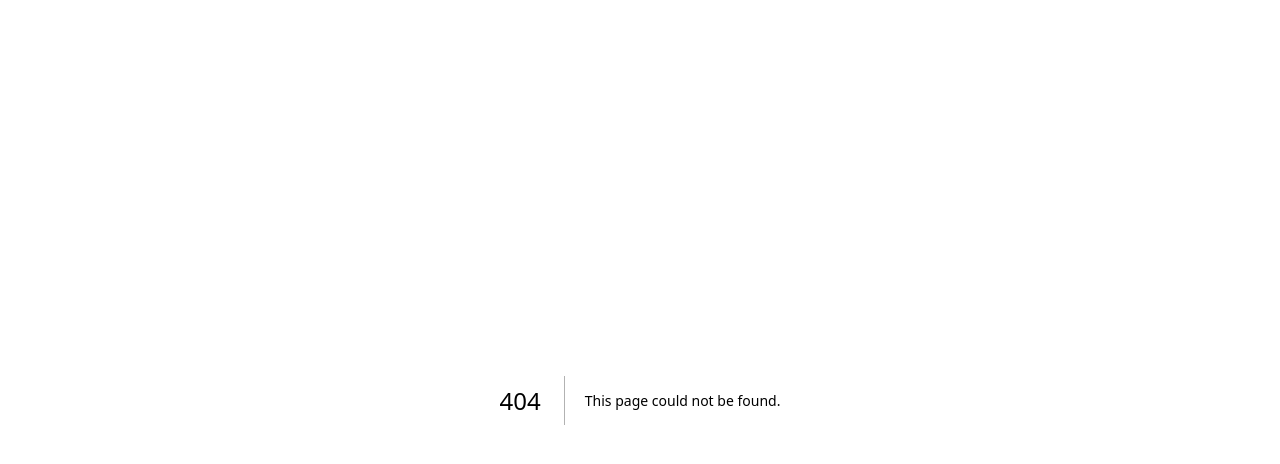
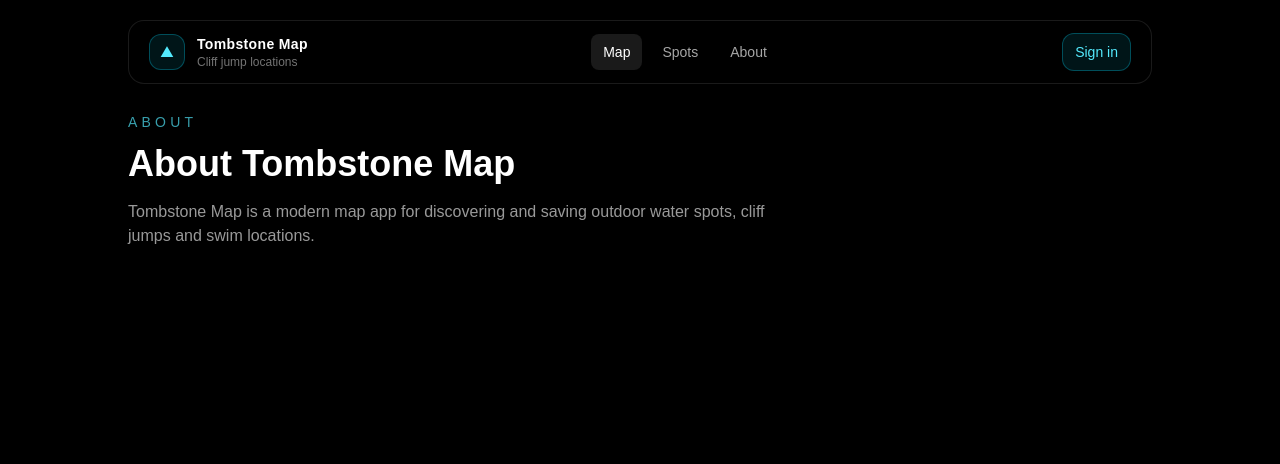
Before and after one commit to dyls-03/tombstonemap-v2, a Next.js app: page /about in a window 1280 px wide. Before the commit this address had no page. Shown: the top 464 px of the page. Built offline with nearby package versions, Linux system fonts and the light colour scheme.

Commit message:
Map and page setup

```diff
--- /dev/null
+++ b/app/about/page.tsx
@@ -0,0 +1,20 @@
+import FloatingNavbar from "@/components/layout/FloatingNavBar";
+
+export default function AboutPage() {
+  return (
+    <main className="min-h-screen bg-black px-6 pt-28 text-white">
+      <FloatingNavbar />
+
+      <section className="mx-auto max-w-5xl">
+        <p className="text-sm uppercase tracking-[0.3em] text-cyan-300/70">
+          About
+        </p>
+        <h1 className="mt-3 text-4xl font-bold">About Tombstone Map</h1>
+        <p className="mt-4 max-w-2xl text-white/60">
+          Tombstone Map is a modern map app for discovering and saving outdoor
+          water spots, cliff jumps and swim locations.
+        </p>
+      </section>
+    </main>
+  );
+}
--- a/app/layout.tsx
+++ b/app/layout.tsx
@@ -13,8 +13,8 @@ const geistMono = Geist_Mono({
 });
 
 export const metadata: Metadata = {
-  title: "Create Next App",
-  description: "Generated by create next app",
+  title: "Cliff Jump Map",
+  description: "Cliff jumping spot location map",
 };
 
 export default function RootLayout({
--- a/app/page.tsx
+++ b/app/page.tsx
@@ -1,65 +1,12 @@
-import Image from "next/image";
+
+import FloatingNavbar from "@/components/layout/FloatingNavBar";
+import MapClient from "@/components/map/MapClient";
 
 export default function Home() {
   return (
-    <div className="flex flex-col flex-1 items-center justify-center bg-zinc-50 font-sans dark:bg-black">
-      <main className="flex flex-1 w-full max-w-3xl flex-col items-center justify-between py-32 px-16 bg-white dark:bg-black sm:items-start">
-        <Image
-          className="dark:invert"
-          src="/next.svg"
-          alt="Next.js logo"
-          width={100}
-          height={20}
-          priority
-        />
-        <div className="flex flex-col items-center gap-6 text-center sm:items-start sm:text-left">
-          <h1 className="max-w-xs text-3xl font-semibold leading-10 tracking-tight text-black dark:text-zinc-50">
-            To get started, edit the page.tsx file.
-          </h1>
-          <p className="max-w-md text-lg leading-8 text-zinc-600 dark:text-zinc-400">
-            Looking for a starting point or more instructions? Head over to{" "}
-            <a
-              href="https://vercel.com/templates?framework=next.js&utm_source=create-next-app&utm_medium=appdir-template-tw&utm_campaign=create-next-app"
-              className="font-medium text-zinc-950 dark:text-zinc-50"
-            >
-              Templates
-            </a>{" "}
-            or the{" "}
-            <a
-              href="https://nextjs.org/learn?utm_source=create-next-app&utm_medium=appdir-template-tw&utm_campaign=create-next-app"
-              className="font-medium text-zinc-950 dark:text-zinc-50"
-            >
-              Learning
-            </a>{" "}
-            center.
-          </p>
-        </div>
-        <div className="flex flex-col gap-4 text-base font-medium sm:flex-row">
-          <a
-            className="flex h-12 w-full items-center justify-center gap-2 rounded-full bg-foreground px-5 text-background transition-colors hover:bg-[#383838] dark:hover:bg-[#ccc] md:w-[158px]"
-            href="https://vercel.com/new?utm_source=create-next-app&utm_medium=appdir-template-tw&utm_campaign=create-next-app"
-            target="_blank"
-            rel="noopener noreferrer"
-          >
-            <Image
-              className="dark:invert"
-              src="/vercel.svg"
-              alt="Vercel logomark"
-              width={16}
-              height={16}
-            />
-            Deploy Now
-          </a>
-          <a
-            className="flex h-12 w-full items-center justify-center rounded-full border border-solid border-black/[.08] px-5 transition-colors hover:border-transparent hover:bg-black/[.04] dark:border-white/[.145] dark:hover:bg-[#1a1a1a] md:w-[158px]"
-            href="https://nextjs.org/docs?utm_source=create-next-app&utm_medium=appdir-template-tw&utm_campaign=create-next-app"
-            target="_blank"
-            rel="noopener noreferrer"
-          >
-            Documentation
-          </a>
-        </div>
-      </main>
-    </div>
+    <main className="relative h-screen w-screen overflow-hidden bg-black">
+      <FloatingNavbar />
+      <MapClient />
+    </main>
   );
 }
--- /dev/null
+++ b/app/spots/page.tsx
@@ -0,0 +1,19 @@
+import FloatingNavbar from "@/components/layout/FloatingNavBar";
+
+export default function SpotsPage() {
+  return (
+    <main className="min-h-screen bg-black px-6 pt-28 text-white">
+      <FloatingNavbar />
+
+      <section className="mx-auto max-w-5xl">
+        <p className="text-sm uppercase tracking-[0.3em] text-cyan-300/70">
+          Explore
+        </p>
+        <h1 className="mt-3 text-4xl font-bold">Spots</h1>
+        <p className="mt-4 max-w-2xl text-white/60">
+          Browse cliff jumps, swim spots, waterfalls and outdoor locations.
+        </p>
+      </section>
+    </main>
+  );
+}
--- /dev/null
+++ b/components/layout/FloatingNavBar.tsx
@@ -0,0 +1,34 @@
+export default function FloatingNavbar() {
+    return (
+      <header className="fixed left-1/2 top-5 z-[1000] w-[calc(100%-2rem)] max-w-5xl -translate-x-1/2">
+        <nav className="flex items-center justify-between rounded-2xl border border-white/10 bg-black/70 px-5 py-3 text-white shadow-2xl backdrop-blur-md">
+          <div className="flex items-center gap-3">
+            <div className="flex h-9 w-9 items-center justify-center rounded-xl border border-cyan-400/30 bg-cyan-400/10 text-cyan-300">
+              ⛰
+            </div>
+
+            <div>
+              <h1 className="text-sm font-bold tracking-wide">Tombstone Map</h1>
+              <p className="text-xs text-white/45">Cliff jump locations</p>
+            </div>
+          </div>
+
+          <div className="hidden items-center gap-2 md:flex">
+            <a className="rounded-lg bg-white/10 px-3 py-2 text-sm" href="#">
+              Map
+            </a>
+            <a className="rounded-lg px-3 py-2 text-sm text-white/65 hover:bg-white/10 hover:text-white" href="/spots">
+              Spots
+            </a>
+            <a className="rounded-lg px-3 py-2 text-sm text-white/65 hover:bg-white/10 hover:text-white" href="/about">
+              About
+            </a>
+          </div>
+
+          <button className="rounded-xl border border-cyan-400/30 bg-cyan-400/10 px-3 py-2 text-sm font-medium text-cyan-300">
+            Sign in
+          </button>
+        </nav>
+      </header>
+    );
+  }
--- /dev/null
+++ b/components/map/MapClient.tsx
@@ -0,0 +1,11 @@
+"use client";
+
+import dynamic from "next/dynamic";
+
+const TombstoneMap = dynamic(() => import("./TombstoneMap"), {
+  ssr: false,
+});
+
+export default function MapClient() {
+  return <TombstoneMap />;
+}
--- /dev/null
+++ b/components/map/TombstoneMap.tsx
@@ -0,0 +1,24 @@
+"use client";
+
+import Map, { Marker } from "react-map-gl/mapbox";
+import "mapbox-gl/dist/mapbox-gl.css";
+
+export default function TombstoneMap() {
+  return (
+    <div className="absolute inset-0 z-0">
+      <Map
+        mapboxAccessToken={process.env.NEXT_PUBLIC_MAPBOX_TOKEN}
+        initialViewState={{
+          longitude: -3,
+          latitude: 54.5,
+          zoom: 5.5,
+        }}
+        mapStyle="mapbox://styles/mapbox/dark-v11"
+      >
+        <Marker longitude={-2.445} latitude={50.546}>
+          <div className="h-4 w-4 rounded-full bg-cyan-400 shadow-[0_0_15px_rgba(34,211,238,0.9)]" />
+        </Marker>
+      </Map>
+    </div>
+  );
+}
--- a/package.json
+++ b/package.json
@@ -9,9 +9,11 @@
     "lint": "eslint"
   },
   "dependencies": {
+    "mapbox-gl": "^3.23.1",
     "next": "16.2.6",
     "react": "19.2.4",
-    "react-dom": "19.2.4"
+    "react-dom": "19.2.4",
+    "react-map-gl": "^8.1.1"
   },
   "devDependencies": {
     "@tailwindcss/postcss": "^4",
```
Also changed, not shown: 1 other file (tests, documents, lock files or other folders).
